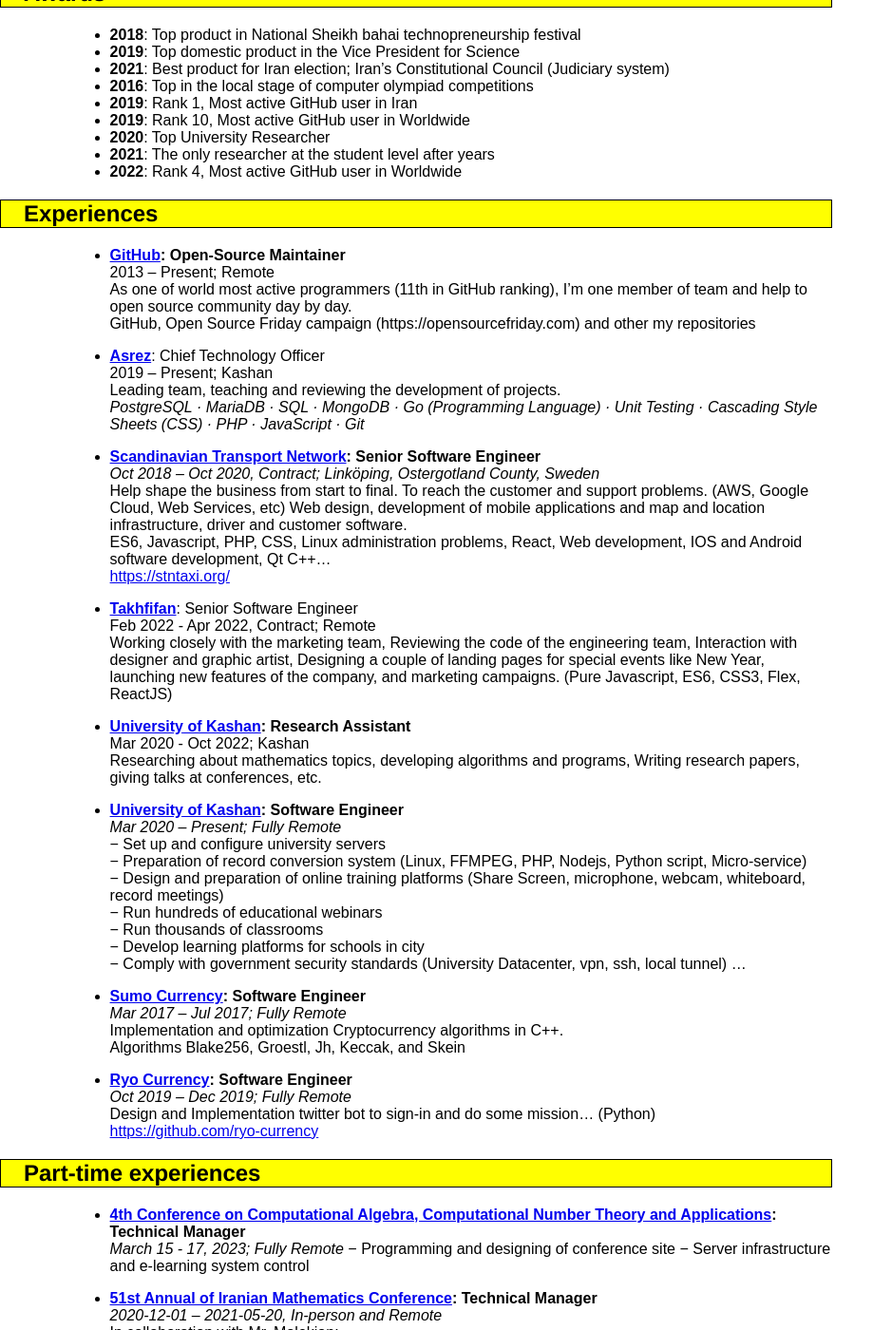
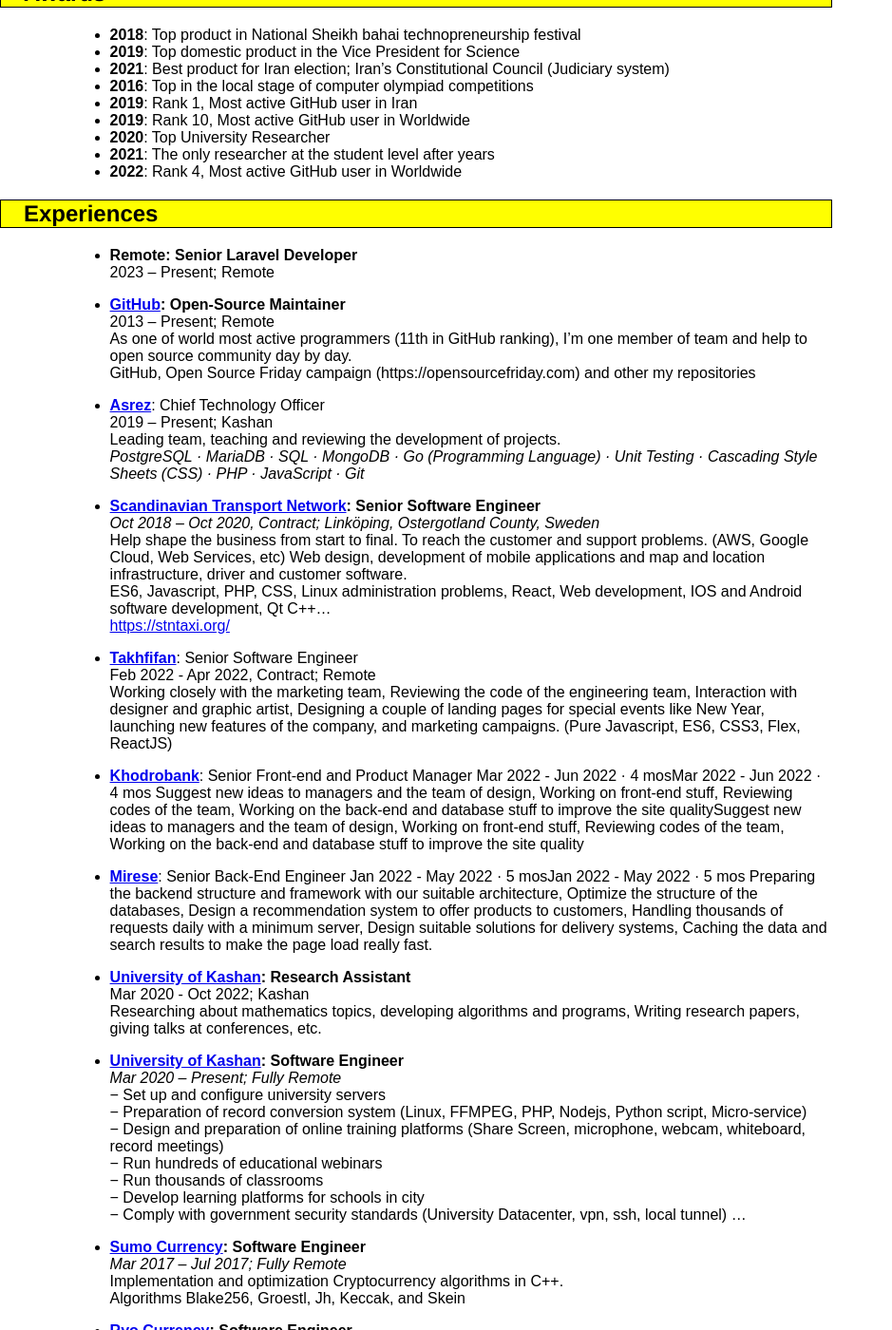
Before and after one commit to BaseMax/Max, a Jekyll site: the page built from cv.md, in a window 1280 px wide and 1400 px high, scrolled down 2205 px. Shown: the whole window at 95% size, without its empty margins (0-939 px from the left). Built offline with Jekyll 4.4.1, drawn with Linux system fonts in a browser that asks for light colours.

Commit message:
Update experiences.md

```diff
--- a/_includes/_sections/experiences.md
+++ b/_includes/_sections/experiences.md
@@ -1,3 +1,6 @@
+*   **Remote: Senior Laravel Developer**
+    2023 – Present; Remote
+
 *   **[GitHub](https://github.com/): Open-Source Maintainer**
     2013 – Present; Remote
     As one of world most active programmers (11th in GitHub ranking), I'm one member of team and help to open source community day by day.
@@ -17,6 +20,23 @@
 *   **[Takhfifan](https://takhfifan.com/)**: Senior Software Engineer
     Feb 2022 - Apr 2022, Contract; Remote
     Working closely with the marketing team, Reviewing the code of the engineering team, Interaction with designer and graphic artist, Designing a couple of landing pages for special events like New Year, launching new features of the company, and marketing campaigns. (Pure Javascript, ES6, CSS3, Flex, ReactJS)
+
+*   **[Khodrobank](https://www.khodrobank.com/)**: Senior Front-end and Product Manager
+    Mar 2022 - Jun 2022 · 4 mosMar 2022 - Jun 2022 · 4 mos
+    Suggest new ideas to managers and the team of design,
+    Working on front-end stuff,
+    Reviewing codes of the team,
+    Working on the back-end and database stuff to improve the site qualitySuggest new ideas to managers and the team of design, Working on front-end stuff, Reviewing codes of the team, Working on the back-end and database stuff to improve the site quality
+
+
+*   **[Mirese](https://mirese.ir)**: Senior Back-End Engineer
+     Jan 2022 - May 2022 · 5 mosJan 2022 - May 2022 · 5 mos
+     Preparing the backend structure and framework with our suitable architecture,
+     Optimize the structure of the databases,
+     Design a recommendation system to offer products to customers,
+     Handling thousands of requests daily with a minimum server,
+     Design suitable solutions for delivery systems,
+     Caching the data and search results to make the page load really fast.
 
 *   **[University of Kashan](https://kashanu.ac.ir/en/): Research Assistant**
     Mar 2020 - Oct 2022; Kashan
```
